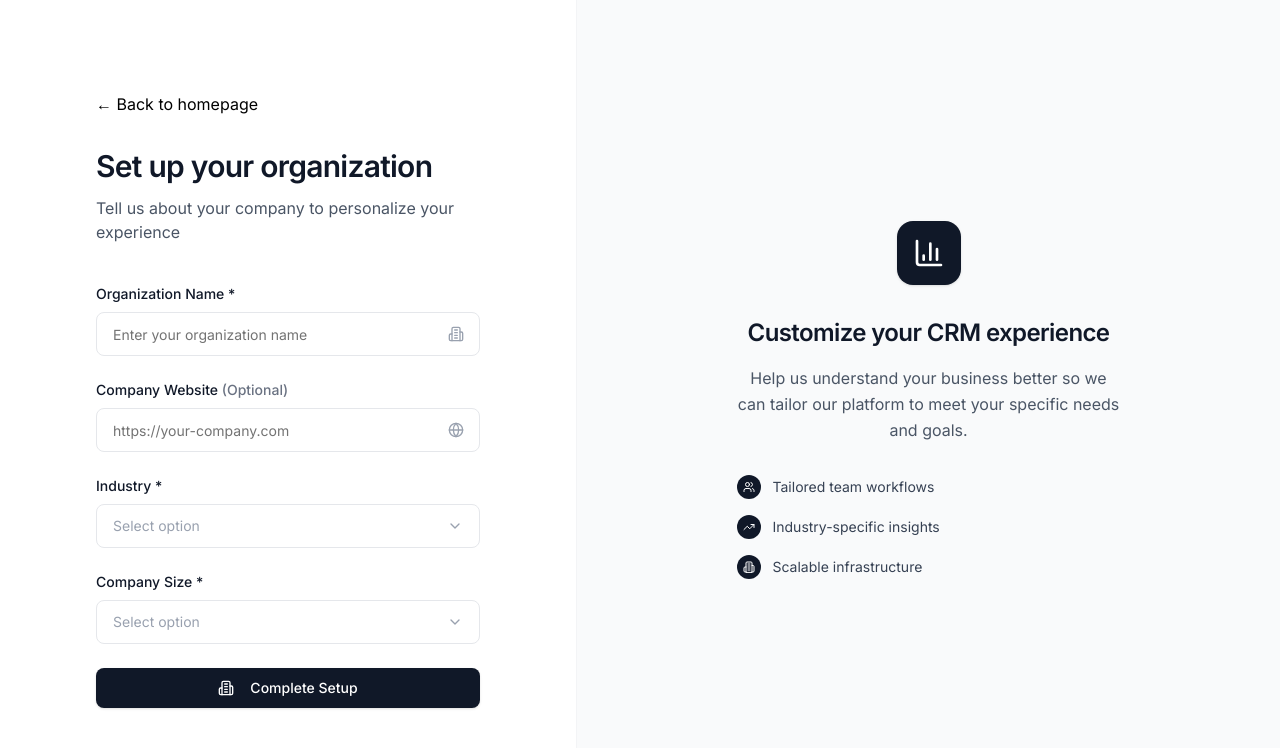
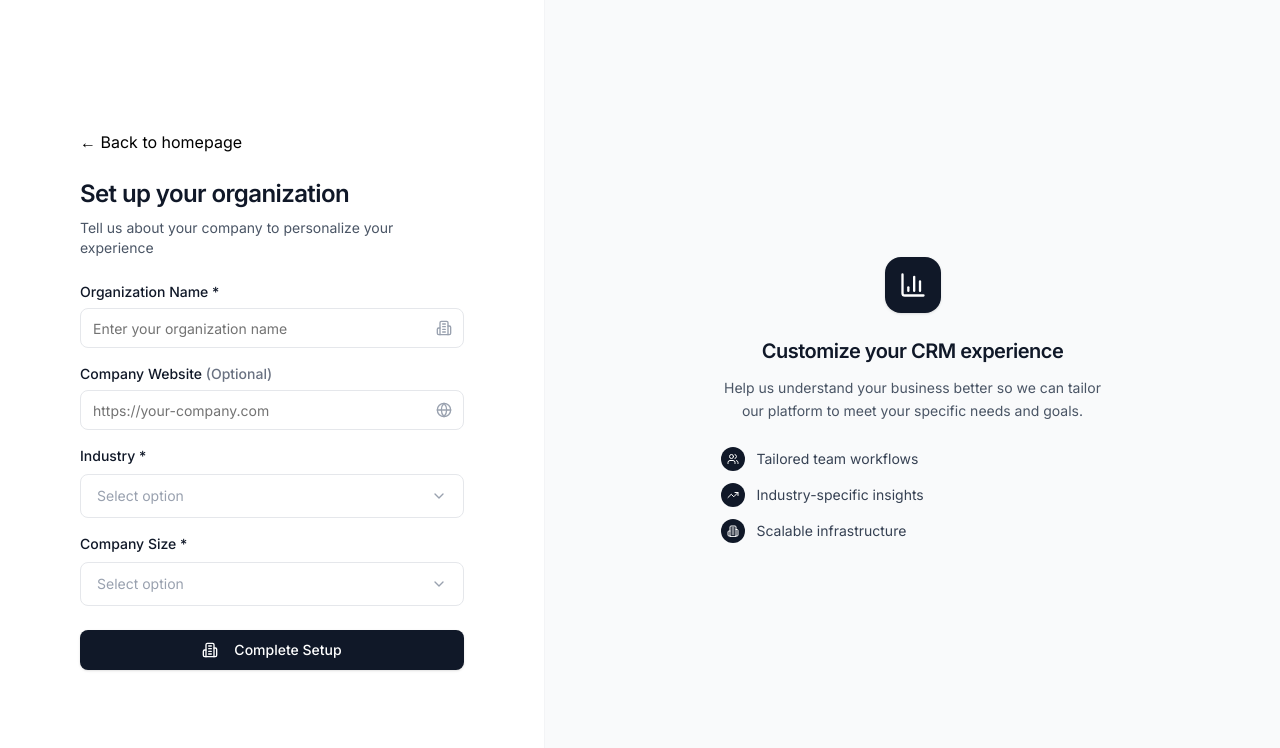
Before and after one commit to AymaanPathan/dashboard-crm, a Next.js app in the folder frontend/: page /organizationsetup in a window 1280 px wide. Shown: the top 748 px of the page. Built offline with nearby package versions, Linux system fonts and the light colour scheme.

Commit message:
add link

```diff
--- a/frontend/src/app/organizationsetup/page.tsx
+++ b/frontend/src/app/organizationsetup/page.tsx
@@ -36,7 +36,9 @@ const COMPANY_SIZES = ["1-10", "11-50", "51-200", "201-1000", "1000+"];
 const OrganizationSetupPage: React.FC = () => {
   const router = useRouter();
   const dispatch: RootDispatch = useDispatch();
-  const isUserVerified = useSelector((state: RootState) => state.auth.user.isVerified);
+  const isUserVerified = useSelector(
+    (state: RootState) => state.auth.user.isVerified
+  );
   console.log("Is User Verified:", isUserVerified);
 
   // useEffect(() => {
@@ -139,25 +141,25 @@ const OrganizationSetupPage: React.FC = () => {
 
   return (
     <div className="min-h-screen bg-white flex">
-      <div className="flex-1 flex flex-col justify-center py-12 px-4 sm:px-6 lg:flex-none lg:px-20 xl:px-24">
-        <Link href={"/"} className="w-full mb-8">
+      <div className="flex-1 flex flex-col justify-center py-8 px-4 sm:px-6 lg:flex-none lg:px-16 xl:px-20">
+        <Link href={"/"} className="w-full mb-6">
           ← Back to homepage
         </Link>
 
         <div className="mx-auto w-full max-w-sm lg:w-96">
           <div>
-            <h2 className="text-3xl font-semibold text-gray-900 tracking-tight">
+            <h2 className="text-2xl font-semibold text-gray-900 tracking-tight">
               Set up your organization
             </h2>
-            <p className="mt-3 text-gray-600">
+            <p className="mt-2 text-sm text-gray-600">
               Tell us about your company to personalize your experience
             </p>
           </div>
 
-          <div className="mt-10 space-y-6">
+          <div className="mt-6 space-y-4">
             {/* Organization Name */}
             <div>
-              <label className="block text-sm font-medium text-gray-900 mb-2">
+              <label className="block text-sm font-medium text-gray-900 mb-1.5">
                 Organization Name *
               </label>
               <div className="relative">
@@ -168,15 +170,15 @@ const OrganizationSetupPage: React.FC = () => {
                   }
                   type="text"
                   placeholder="Enter your organization name"
-                  className="flex h-11 w-full rounded-lg border border-gray-200 bg-white px-4 pr-12 py-2 text-sm focus:border-gray-900 focus:ring-1 focus:ring-gray-900"
+                  className="flex h-10 w-full rounded-lg border border-gray-200 bg-white px-3 pr-10 py-2 text-sm focus:border-gray-900 focus:ring-1 focus:ring-gray-900"
                 />
-                <Building2 className="absolute right-4 top-1/2 h-4 w-4 -translate-y-1/2 text-gray-400" />
+                <Building2 className="absolute right-3 top-1/2 h-4 w-4 -translate-y-1/2 text-gray-400" />
               </div>
             </div>
 
             {/* Company Website */}
             <div>
-              <label className="block text-sm font-medium text-gray-900 mb-2">
+              <label className="block text-sm font-medium text-gray-900 mb-1.5">
                 Company Website{" "}
                 <span className="text-gray-500">(Optional)</span>
               </label>
@@ -188,9 +190,9 @@ const OrganizationSetupPage: React.FC = () => {
                   }
                   type="url"
                   placeholder="https://your-company.com"
-                  className="flex h-11 w-full rounded-lg border border-gray-200 bg-white px-4 pr-12 py-2 text-sm focus:border-gray-900 focus:ring-1 focus:ring-gray-900"
+                  className="flex h-10 w-full rounded-lg border border-gray-200 bg-white px-3 pr-10 py-2 text-sm focus:border-gray-900 focus:ring-1 focus:ring-gray-900"
                 />
-                <Globe className="absolute right-4 top-1/2 h-4 w-4 -translate-y-1/2 text-gray-400" />
+                <Globe className="absolute right-3 top-1/2 h-4 w-4 -translate-y-1/2 text-gray-400" />
               </div>
             </div>
 
@@ -215,14 +217,14 @@ const OrganizationSetupPage: React.FC = () => {
             />
 
             {/* Submit Button */}
-            <div>
+            <div className="pt-2">
               {isSubmitting ? (
                 <ButtonLoading content="Setting up your organization..." />
               ) : (
                 <Button
                   onClick={handleSubmit}
                   type="button"
-                  className="group relative w-full flex justify-center items-center py-3 px-4 border border-transparent text-sm font-medium rounded-lg text-white bg-gray-900 hover:bg-gray-800 focus:outline-none focus:ring-1 focus:ring-gray-900 transition-colors shadow-sm"
+                  className="group relative w-full flex justify-center items-center py-2.5 px-4 border border-transparent text-sm font-medium rounded-lg text-white bg-gray-900 hover:bg-gray-800 focus:outline-none focus:ring-1 focus:ring-gray-900 transition-colors shadow-sm"
                 >
                   <Building2 className="w-4 h-4 mr-2" />
                   Complete Setup
@@ -237,20 +239,20 @@ const OrganizationSetupPage: React.FC = () => {
       <div className="hidden lg:block relative w-0 flex-1">
         <div className="absolute inset-0 h-full w-full bg-gray-50 border-l border-gray-100 flex items-center justify-center">
           <div className="text-center max-w-md px-8">
-            <div className="flex justify-center mb-8">
-              <div className="w-16 h-16 bg-gray-900 rounded-2xl flex items-center justify-center shadow-sm">
-                <BarChart3 className="w-8 h-8 text-white" />
+            <div className="flex justify-center mb-6">
+              <div className="w-14 h-14 bg-gray-900 rounded-2xl flex items-center justify-center shadow-sm">
+                <BarChart3 className="w-7 h-7 text-white" />
               </div>
             </div>
-            <h3 className="text-2xl font-semibold text-gray-900 mb-4 tracking-tight">
+            <h3 className="text-xl font-semibold text-gray-900 mb-3 tracking-tight">
               Customize your CRM experience
             </h3>
-            <p className="text-gray-600 leading-relaxed">
+            <p className="text-sm text-gray-600 leading-relaxed">
               Help us understand your business better so we can tailor our
               platform to meet your specific needs and goals.
             </p>
 
-            <div className="mt-8 grid gap-4 text-left">
+            <div className="mt-6 grid gap-3 text-left">
               <div className="flex items-center space-x-3">
                 <div className="flex h-6 w-6 items-center justify-center rounded-full bg-gray-900 flex-shrink-0">
                   <Users className="h-3 w-3 text-white" />
--- a/frontend/src/components/crm-landing/Navbar.tsx
+++ b/frontend/src/components/crm-landing/Navbar.tsx
@@ -66,7 +66,11 @@ export default function Navbar() {
             ) : (
               <>
                 <Link
-                  href="/crm/dashboard"
+                  href={`${
+                    currentOrganization?.id
+                      ? `/crm/dashboard`
+                      : `/organizationsetup`
+                  }`}
                   className="text-black cursor-pointer hover:text-black hover:bg-black/5 px-3 py-1.5 rounded-md text-[14px] font-normal transition-all border border-black/10"
                 >
                   {currentOrganization?.id
```
